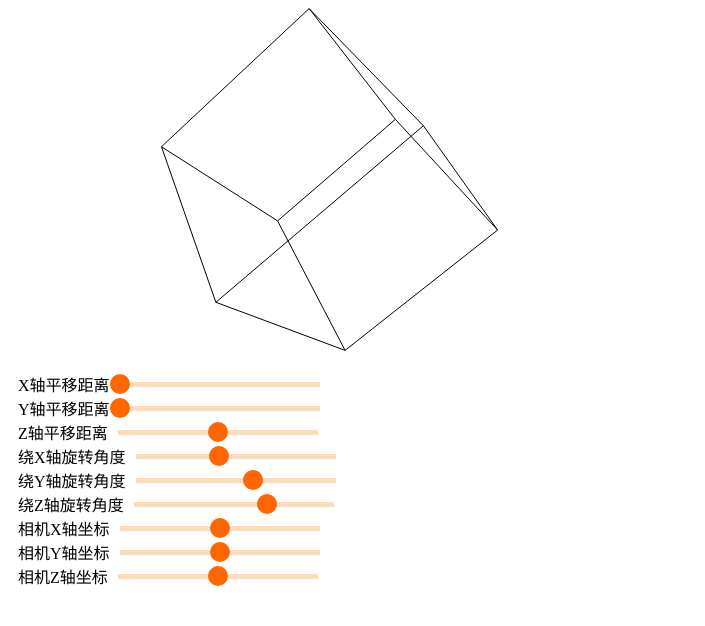
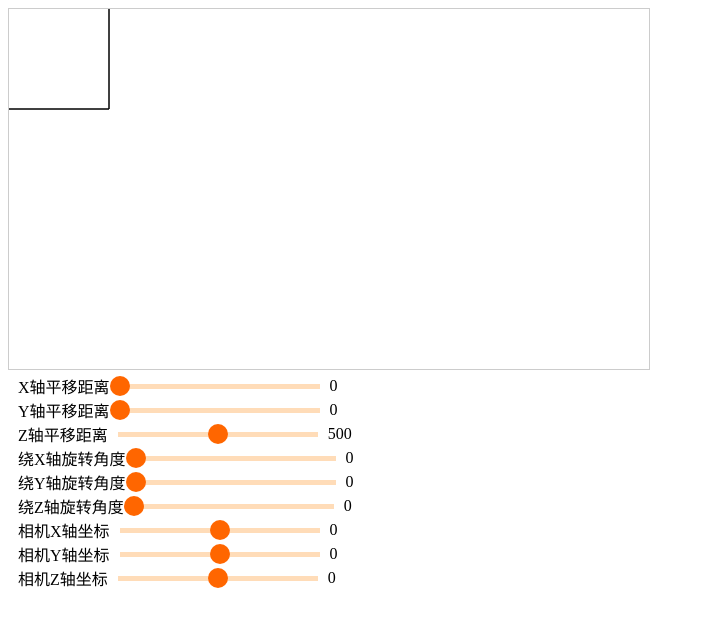
Before and after one commit to swpuhu/Js-Computer-Graphics, a website with bundled scripts: page MVP/index.html in a window 1280 px wide. Shown: the whole page, without its empty margins (0-705 px from the left). Built offline with nearby package versions, Linux system fonts and the light colour scheme.

Commit message:
update: update UICreator

```diff
--- a/MVP/UICreator.js
+++ b/MVP/UICreator.js
@@ -1,13 +1,74 @@
-export class Slider {
-    constructor ({
+/**
+ *
+ * @param {Array} arr
+ * @param {number} index
+ */
+function fastRemove(arr, index) {
+    arr[index] = arr[arr.length - 1];
+    arr.pop();
+}
+
+class BaseUI {
+    constructor() {
+        this.eventList = {};
+        this.name = 'BaseUI';
+    }
+
+    /**
+     *
+     * @param {string} name
+     * @param {Function} fn
+     * @param {Object} target
+     */
+    on(name, fn, target) {
+        if (!this.eventList[name]) {
+            this.eventList[name] = [];
+        }
+        this.eventList[name].push({
+            target: target,
+            fn: fn
+        });
+    }
+
+
+    /**
+     *
+     * @param {string} name
+     * @param {Function} fn
+     */
+    off(name, fn) {
+        if (!this.eventList[name]) {
+            return;
+        }
+        let index = this.eventList[name].findIndex(item => item.fn === fn);
+        if (index > -1) {
+            fastRemove(this.eventList[name], index);
+        }
+    }
+
+    dispatch(name, ...args) {
+        if (!this.eventList[name]) {
+            return;
+        }
+        let funcs = this.eventList[name];
+        for (let i = 0; i < funcs.length; i++) {
+            funcs[i].fn.apply(funcs[i].target || this, args);
+        }
+    }
+}
+
+export class Slider extends BaseUI {
+    constructor({
         min: min,
         max: max,
         value: value = 0,
         step: step = 1,
         width: width = 200,
         height: height = 5,
-        labelText: labelText
+        labelText: labelText,
+        indicator: indicator = true
     }) {
+        super();
         this.min = min;
         this.max = max;
         this.range = max - min;
@@ -16,41 +77,44 @@ export class Slider {
         this.width = width;
         this.height = height;
         this.labelText = labelText;
+        this.indicator = indicator;
 
 
-        this.sliderRoot = null;
-        this.root = null;
-        this.slider = null;
-        this.point = null;
-        this.label = null;
+        this.sliderRootDom = null;
+        this.rootDom = null;
+        this.sliderDom = null;
+        this.pointDom = null;
+        this.labelDom = null;
+        this.indicatorDom = null;
 
         this.onChange = null;
         this.onChangeStart = null;
         this.onChangeEnd = null;
         this.init();
+
     }
 
-    init () {
+    init() {
         this.createDOM();
         this.bindEvent();
     }
 
-    createDOM () {
+    createDOM() {
 
-        this.root = document.createElement('div');
-        this.root.style.cssText = `
+        this.rootDom = document.createElement('div');
+        this.rootDom.style.cssText = `
             display: flex;
             align-items: center;
         `
 
-        this.sliderRoot = document.createElement('div');
-        this.sliderRoot.style.cssText = `position: relative;width: ${this.width}px;height: ${this.height}px`
+        this.sliderRootDom = document.createElement('div');
+        this.sliderRootDom.style.cssText = `position: relative;width: ${this.width}px;height: ${this.height}px`
 
-        this.slider = document.createElement('div');
-        this.slider.style.cssText = `position: absolute; width: 100%;height: 100%; background: #ffdcb8`;
+        this.sliderDom = document.createElement('div');
+        this.sliderDom.style.cssText = `position: absolute; width: 100%;height: 100%; background: #ffdcb8`;
 
-        this.point = document.createElement('div');
-        this.point.style.cssText = `
+        this.pointDom = document.createElement('div');
+        this.pointDom.style.cssText = `
             position: absolute;
             top: ${this.height / 2}px;
             left: ${Math.floor((this.value - this.min) / this.range * this.width)}px;
@@ -63,20 +127,31 @@ export class Slider {
 
 
         if (this.labelText) {
-            this.label = document.createElement('div');
-            this.label.style.cssText = `margin: 0 10px`
-            this.label.textContent = this.labelText;
-            this.root.appendChild(this.label);
+            this.labelDom = document.createElement('div');
+            this.labelDom.style.cssText = `margin: 0 10px`
+            this.labelDom.textContent = this.labelText;
+            this.rootDom.appendChild(this.labelDom);
         }
 
-        this.sliderRoot.appendChild(this.slider);
-        this.sliderRoot.appendChild(this.point);
+        this.sliderRootDom.appendChild(this.sliderDom);
+        this.sliderRootDom.appendChild(this.pointDom);
 
-        this.root.appendChild(this.sliderRoot);
+        this.rootDom.appendChild(this.sliderRootDom);
+
+
+        if (this.indicator) {
+            this.indicatorDom = document.createElement('div');
+            this.indicatorDom.style.cssText = `margin: 0 10px`;
+            this.indicatorDom.textContent = this.value;
+            this.on('_change', function (value) {
+                this.indicatorDom.textContent = value;
+            });
+            this.rootDom.appendChild(this.indicatorDom);
+        }
     }
 
-    bindEvent () {
-        this.point.onmousedown = (e) => {
+    bindEvent() {
+        this.pointDom.onmousedown = (e) => {
             const initX = Math.floor((this.value - this.min) / this.range * this.width);
             this.onChangeStart && this.onChangeStart(this.value);
             const move = (ev) => {
@@ -89,12 +164,13 @@ export class Slider {
                     this.value = this.max;
                 }
                 this.onChange && this.onChange(this.value);
-                this.point.style.left = Math.floor((this.value - this.min) / this.range * this.width) + 'px';
+                this.dispatch('_change', this.value);
+                this.pointDom.style.left = Math.floor((this.value - this.min) / this.range * this.width) + 'px';
             }
 
             const up = () => {
                 this.onChangeEnd && this.onChangeEnd(this.value);
-                this.point.title = this.value;
+                this.pointDom.title = this.value;
                 document.removeEventListener('mousemove', move);
                 document.removeEventListener('mouseup', up);
             }
@@ -104,14 +180,14 @@ export class Slider {
         }
     }
 
-    setValue (value) {
+    setValue(value) {
         if (value < this.min) {
             this.value = this.min;
         } else if (value > this.max) {
             this.value = this.max;
         }
         this.value = value;
-        this.point.style.left = Math.floor((this.value - this.min) / this.range * this.width) + 'px';
+        this.pointDom.style.left = Math.floor((this.value - this.min) / this.range * this.width) + 'px';
         this.onChange && this.onChange(this.value);
 
     }
@@ -120,8 +196,8 @@ export class Slider {
      *
      * @param {HTMLElement} dom
      */
-    mountTo (dom) {
-        dom.appendChild(this.root);
+    mountTo(dom) {
+        dom.appendChild(this.rootDom);
     }
 
 
--- a/MVP/index.html
+++ b/MVP/index.html
@@ -4,6 +4,11 @@
     <meta charset="UTF-8">
     <meta name="viewport" content="width=device-width, initial-scale=1.0">
     <title>Modeling Viewing Projection</title>
+    <style>
+        canvas {
+            border: 1px solid #ccc;
+        }
+    </style>
 </head>
 <body>
 
--- a/MVP/index.js
+++ b/MVP/index.js
@@ -75,11 +75,7 @@ const viewScaleMatrix = new Matrix(4).createViewScaleMatrix(0, width, height, 0,
  * @param {number[][]} points
  */
 function transformPoints (points, x, y) {
-    const matrix = viewScaleMatrix
-    .multiple(orthographMatrix)
-    .multiple(perspectiveMatrix)
-    .multiple(viewingMatrix)
-    .multiple(translateMatrix)
+    const matrix = translateMatrix
     .multiple(rotateXMatrix)
     .multiple(rotateYMatrix)
     .multiple(rotateZMatrix);
@@ -255,4 +251,4 @@ function update () {
     requestAnimationFrame(update);
 }
 
-update();
+// update();
```
